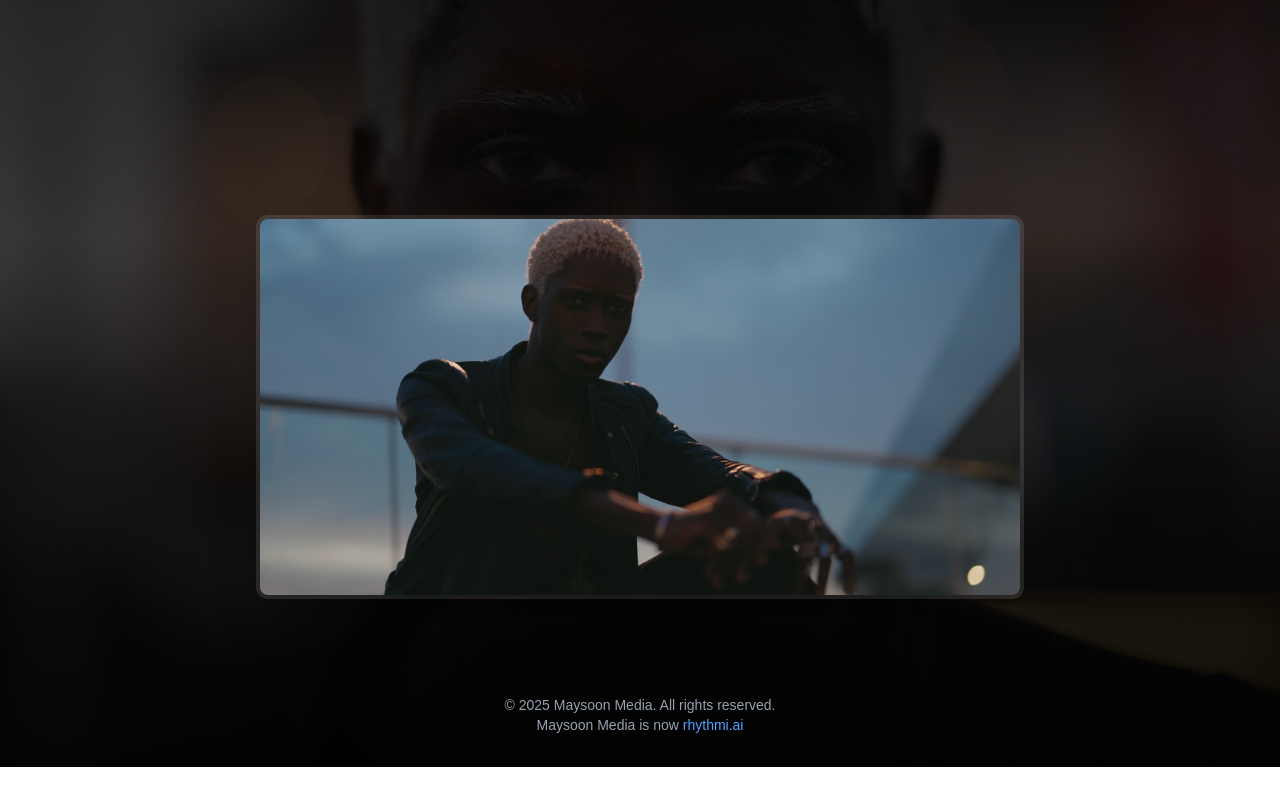
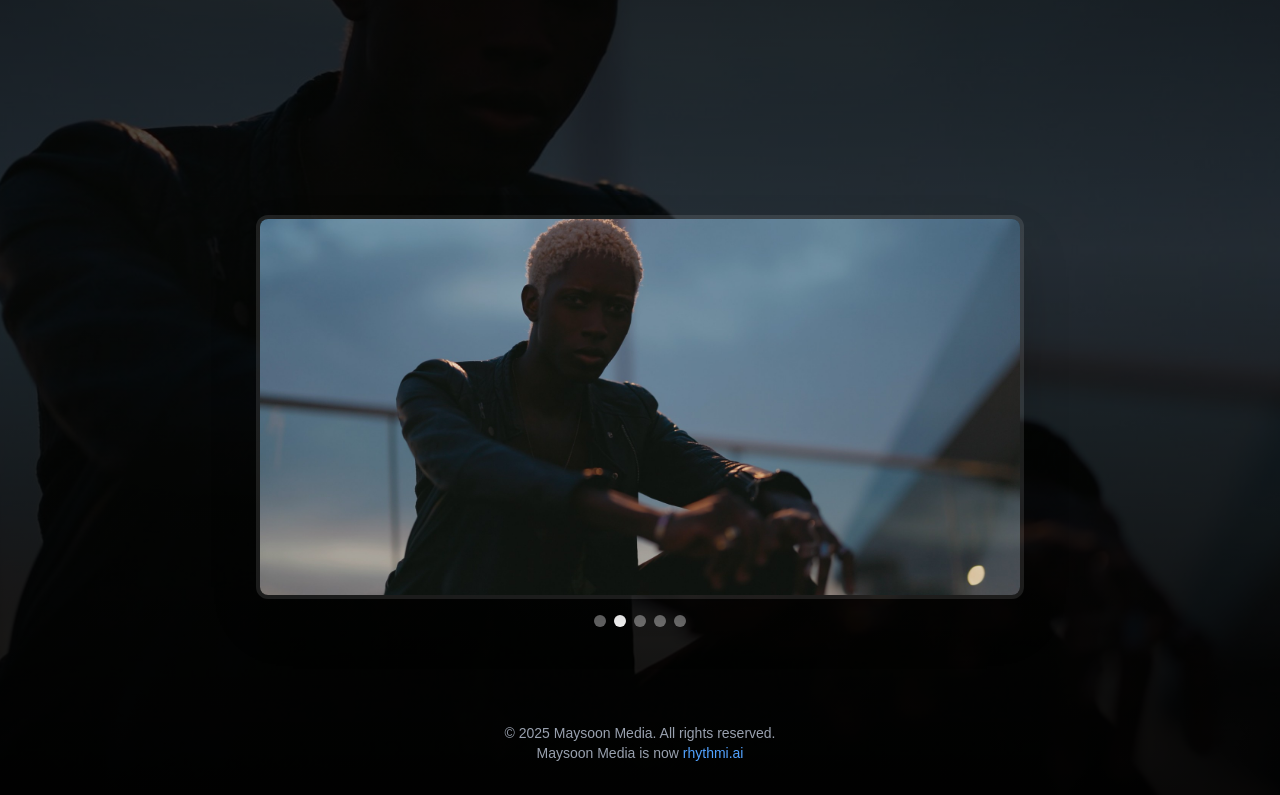
Before and after one commit to faroukalsajee/maysoonmedia, a Next.js app: page / in a window 1280 px wide. Shown: the part 406-1201 px from the top of the page. Before the commit the page ends 1173 px from the top, so only its background shows below. Built offline with nearby package versions, Linux system fonts and the light colour scheme.

Commit message:
Restore dynamic hero carousel and fix apostrophe lint error in music page

```diff
--- a/src/app/music/page.tsx
+++ b/src/app/music/page.tsx
@@ -30,7 +30,7 @@ export default function Music() {
                 <div className="bg-white/10 backdrop-blur rounded-xl p-6 mb-8">
                     <h3 className="text-xl font-semibold mb-4 text-white">About Maysoon Music</h3>
                     <p className="text-gray-300 mb-4">
-                        Discover the latest music productions, artist collaborations, and behind-the-scenes content from Maysoon Media's music division.
+                        Discover the latest music productions, artist collaborations, and behind-the-scenes content from Maysoon Media&apos;s music division.
                     </p>
                     <a
                         href="https://www.youtube.com/c/MaysoonMusic"
--- a/src/app/page.tsx
+++ b/src/app/page.tsx
@@ -1,41 +1,87 @@
 "use client";
 
 import Image from "next/image";
+import { useEffect, useRef, useState } from "react";
+
+const featuredImages = [
+  "/s70XtDhoKyVlfvkbNMi5eOkg.jpg",
+  "/zu3Hb6lI05zSAtIkaV6PRC3l1w4.jpg",
+  "/cYioLBZFZi0fz8w81ATqb7zD90.jpg",
+  "/t8w4WKE99KSbFYOSg2pL630oQ.jpg",
+  "/tjVjllXXrazr8a4bbHqYD5l8Hw.jpg",
+];
 
 export default function Home() {
+  // Simple auto-advancing carousel
+  const [current, setCurrent] = useState(0);
+  const timeoutRef = useRef<NodeJS.Timeout | null>(null);
+  useEffect(() => {
+    timeoutRef.current = setTimeout(() => {
+      setCurrent((prev) => (prev + 1) % featuredImages.length);
+    }, 3500);
+    return () => clearTimeout(timeoutRef.current!);
+  }, [current]);
+
   return (
     <div className="min-h-screen bg-black flex flex-col items-center justify-center relative overflow-hidden">
       {/* Hero Section */}
       <div className="absolute inset-0 z-0">
         <Image
-          src="/s70XtDhoKyVlfvkbNMi5eOkg.jpg"
+          src={featuredImages[current]}
           alt="Featured background"
           fill
-          className="object-cover w-full h-full opacity-60"
+          className="object-cover w-full h-full opacity-60 scale-105 transition-all duration-1000"
           priority
         />
         <div className="absolute inset-0 bg-gradient-to-b from-black/80 via-black/40 to-black/90" />
       </div>
       <header className="relative z-10 flex flex-col items-center justify-center min-h-[60vh] w-full text-center">
-        <h1 className="text-5xl md:text-7xl font-extrabold tracking-tight text-white mb-4">Maysoon Media</h1>
-        <p className="text-2xl md:text-3xl text-gray-200 italic mb-8">media that moves you</p>
+        <h1 className="text-5xl md:text-7xl font-extrabold tracking-tight text-white mb-4 animate-slide-up">Maysoon Media</h1>
+        <p className="text-2xl md:text-3xl text-gray-200 italic mb-8 animate-fade-in delay-200">media that moves you</p>
       </header>
-      {/* Featured Image Section */}
+      {/* Carousel Section */}
       <section className="relative z-10 w-full max-w-3xl mt-8 flex flex-col items-center">
         <div className="relative w-full h-72 md:h-96 rounded-xl overflow-hidden shadow-2xl border-4 border-white/10">
-          <Image
-            src="/zu3Hb6lI05zSAtIkaV6PRC3l1w4.jpg"
-            alt="Featured work"
-            fill
-            className="object-cover w-full h-full"
-            priority
-          />
+          {featuredImages.map((img, idx) => (
+            <Image
+              key={img}
+              src={img}
+              alt={`Featured ${idx + 1}`}
+              fill
+              className={`object-cover w-full h-full absolute transition-opacity duration-1000 ${current === idx ? 'opacity-100' : 'opacity-0'}`}
+              priority={idx === 0}
+            />
+          ))}
+        </div>
+        <div className="flex gap-2 mt-4">
+          {featuredImages.map((_, idx) => (
+            <button
+              key={idx}
+              className={`w-3 h-3 rounded-full transition-all duration-300 ${current === idx ? 'bg-white' : 'bg-white/40'}`}
+              onClick={() => setCurrent(idx)}
+              aria-label={`Go to slide ${idx + 1}`}
+            />
+          ))}
         </div>
       </section>
       <footer className="relative z-10 mt-24 text-center text-gray-400 text-sm pb-8">
         &copy; {new Date().getFullYear()} Maysoon Media. All rights reserved. <br />
         Maysoon Media is now <a href="https://rhythmi.ai" className="text-blue-400 hover:underline" target="_blank" rel="noopener noreferrer">rhythmi.ai</a>
       </footer>
+      {/* Animations */}
+      <style jsx global>{`
+        @keyframes fade-in {
+          from { opacity: 0; }
+          to { opacity: 1; }
+        }
+        @keyframes slide-up {
+          from { opacity: 0; transform: translateY(40px); }
+          to { opacity: 1; transform: translateY(0); }
+        }
+        .animate-fade-in { animation: fade-in 1.2s ease both; }
+        .animate-slide-up { animation: slide-up 1.2s cubic-bezier(.4,0,.2,1) both; }
+        .delay-200 { animation-delay: 0.2s; }
+      `}</style>
     </div>
   );
 }
```
